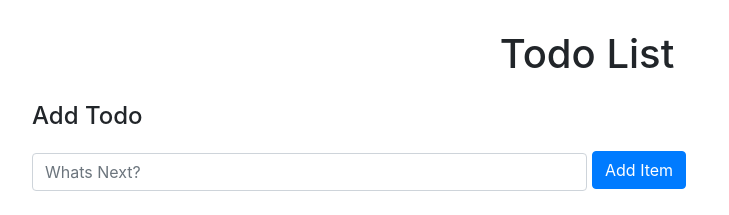
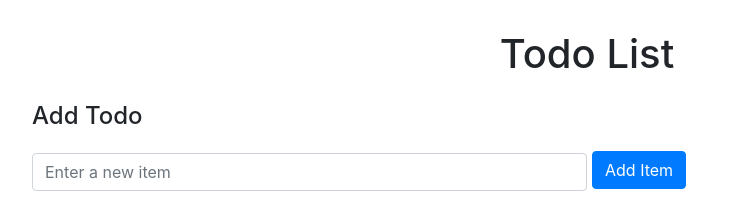
Before and after one commit to iritu/todolistapp, a React (Create React App) app: page / in a window 1280 px wide. Shown: the top 215 px of the page, without its empty margins (53-782 px from the left). Built offline with nearby package versions, Linux system fonts and the light colour scheme.

Commit message:
chnage msg

```diff
--- a/src/components/FormToDo.jsx
+++ b/src/components/FormToDo.jsx
@@ -26,7 +26,7 @@ function FormTodo({ addTodo }) {
         <Form.Control type="text" id="customInput"
             value={value}
             onChange={e => setValue(e.target.value)}
-            placeholder="Whats Next?" />
+            placeholder="Enter a new item" />
              <Button variant="primary mb-3" type="submit">
               Add Item
             </Button>
```
